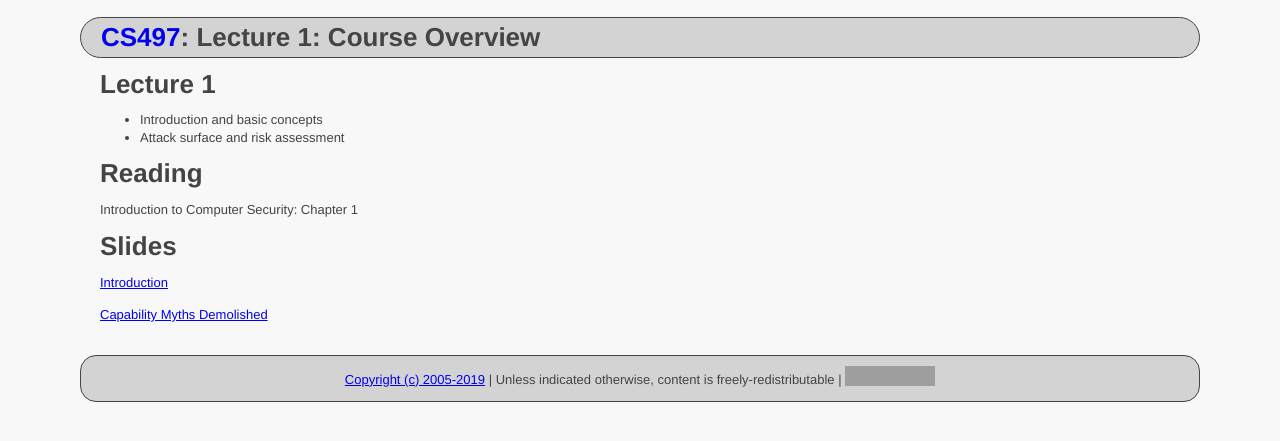
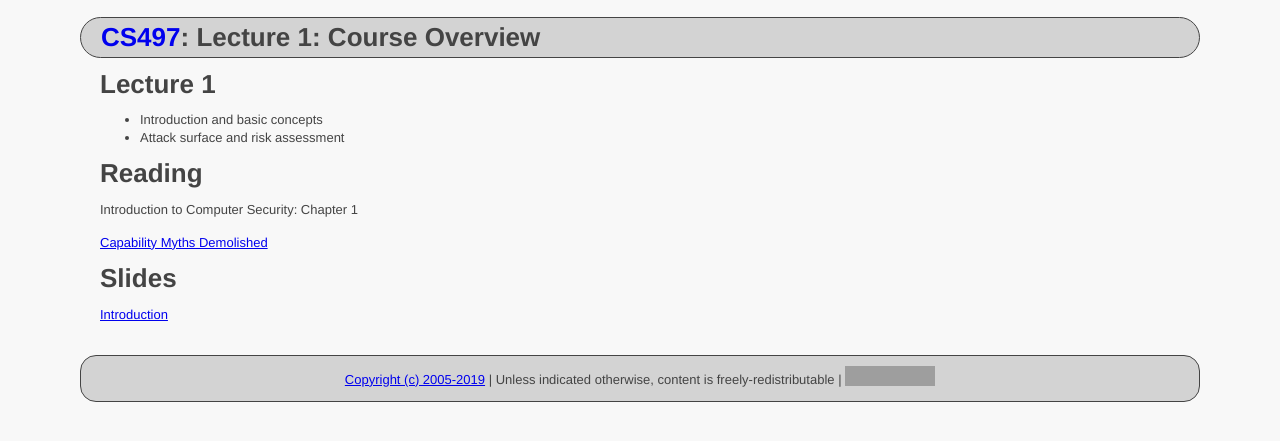
Before and after one commit to ycpcs/cs497-spring2019, a Jekyll site: the page built from lectures/lecture01.md, in a window 1280 px wide. Shown: the top 441 px of the page. Built offline with Jekyll 4.4.1, drawn with Linux system fonts in a browser that asks for light colours; grey boxes are pictures that could not be loaded.

```diff
--- a/lectures/lecture01.md
+++ b/lectures/lecture01.md
@@ -13,8 +13,8 @@ title: "Lecture 1: Course Overview "
 
 Introduction to Computer Security: Chapter 1
 
+[Capability Myths Demolished](http://srl.cs.jhu.edu/pubs/SRL2003-02.pdf)
+
 # Slides
 
 [Introduction](Ch01-Introduction.pdf)
-
-[Capability Myths Demolished](http://srl.cs.jhu.edu/pubs/SRL2003-02.pdf)
```
